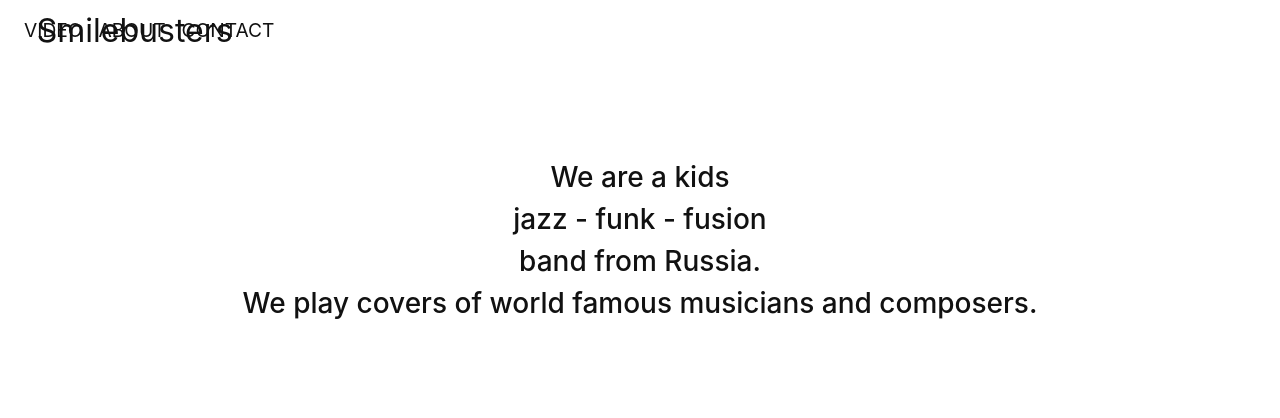
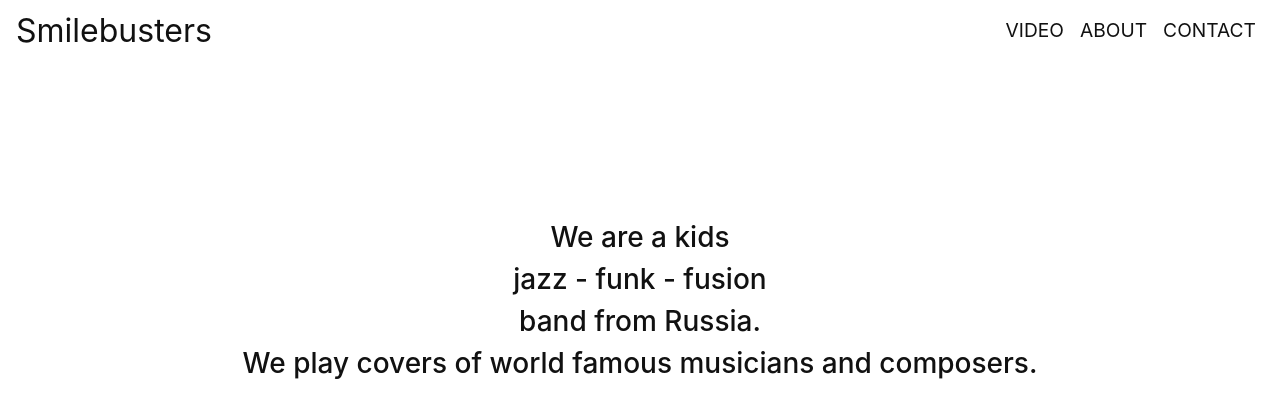
Before and after one commit to eelok/smilebusters, a React (Create React App) app: page / in a window 1280 px wide. Shown: the top 418 px of the page. Built offline with nearby package versions, Linux system fonts and the light colour scheme.

Commit message:
fic problem with menu

```diff
--- a/src/components/header/header.scss
+++ b/src/components/header/header.scss
@@ -12,21 +12,18 @@
   top: 0;
   left: 0;
 
-  &__logo{
-    position: fixed;
+  @media(min-width: 769px) {
+    position: static;
+    padding: 1rem;
+    justify-content: space-between;
+    align-items: center;
+  }
+
+  &__logo {
     font-size: 2rem;
     font-weight: 400;
     text-decoration: none;
     color: #111;
   }
 
-  @media(min-width: 769px) {
-    padding: 1rem;
-    justify-content: space-between;
-    align-items: center;
-
-    &__logo{
-      padding-left: 1.30rem;
-    }
-  }
 }
--- a/src/components/menu-nav-mobile/menu-nav-mobile-component.jsx
+++ b/src/components/menu-nav-mobile/menu-nav-mobile-component.jsx
@@ -14,9 +14,9 @@ const MenuNavMobile = () => {
 
             <nav className='navigation__nav'>
                 <ul className='navigation__list'>
-                    <li className='navigation__item'><Link className="navigation__link" to={"/videos"}>Video</Link></li>
-                    <li className='navigation__item'><Link className="navigation__link" to={"/about"}>About</Link></li>
-                    <li className='navigation__item'><Link className="navigation__link" to={"/contact"}>Contact</Link></li>
+                    <li><Link className="navigation__link" to={"/videos"}>Video</Link></li>
+                    <li><Link className="navigation__link" to={"/about"}>About</Link></li>
+                    <li><Link className="navigation__link" to={"/contact"}>Contact</Link></li>
                 </ul>
             </nav>
         </div>
--- a/src/components/menu-nav-mobile/menu-nav-mobile.scss
+++ b/src/components/menu-nav-mobile/menu-nav-mobile.scss
@@ -81,11 +81,11 @@
       position: static;
       display: flex;
       flex-direction: row;
-      justify-content: flex-start;
+      justify-content: flex-end;
     }
   }
 
-  &__item {
+  li {
     margin: 1.5rem;
 
     @media(min-width: 769px) {
--- a/src/pages/videos-page-style.scss
+++ b/src/pages/videos-page-style.scss
@@ -1,5 +1,9 @@
 .container {
   margin: 3.5rem 1rem 0 1rem;
+
+  @media(min-width: 769px){
+    margin-top: 0;
+  }
 
   &__content {
     display: flex;
@@ -38,9 +42,11 @@
       -webkit-line-clamp: 2;
       -webkit-box-orient: vertical;
       overflow: hidden;
+
+      @media(min-width: 769px){
+        -webkit-line-clamp: 3;
+      }
     }
 
   }
-
-
 }
```
